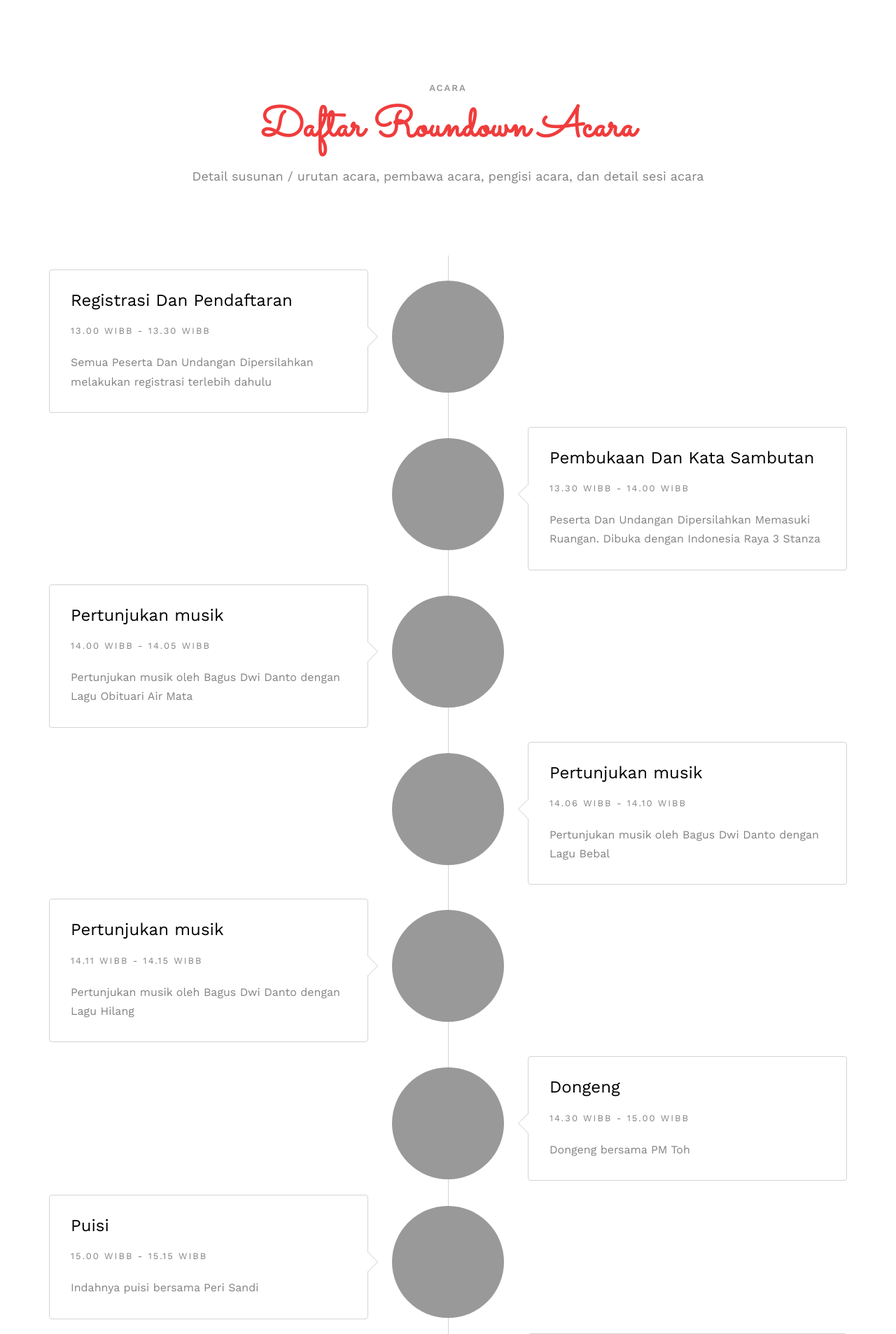
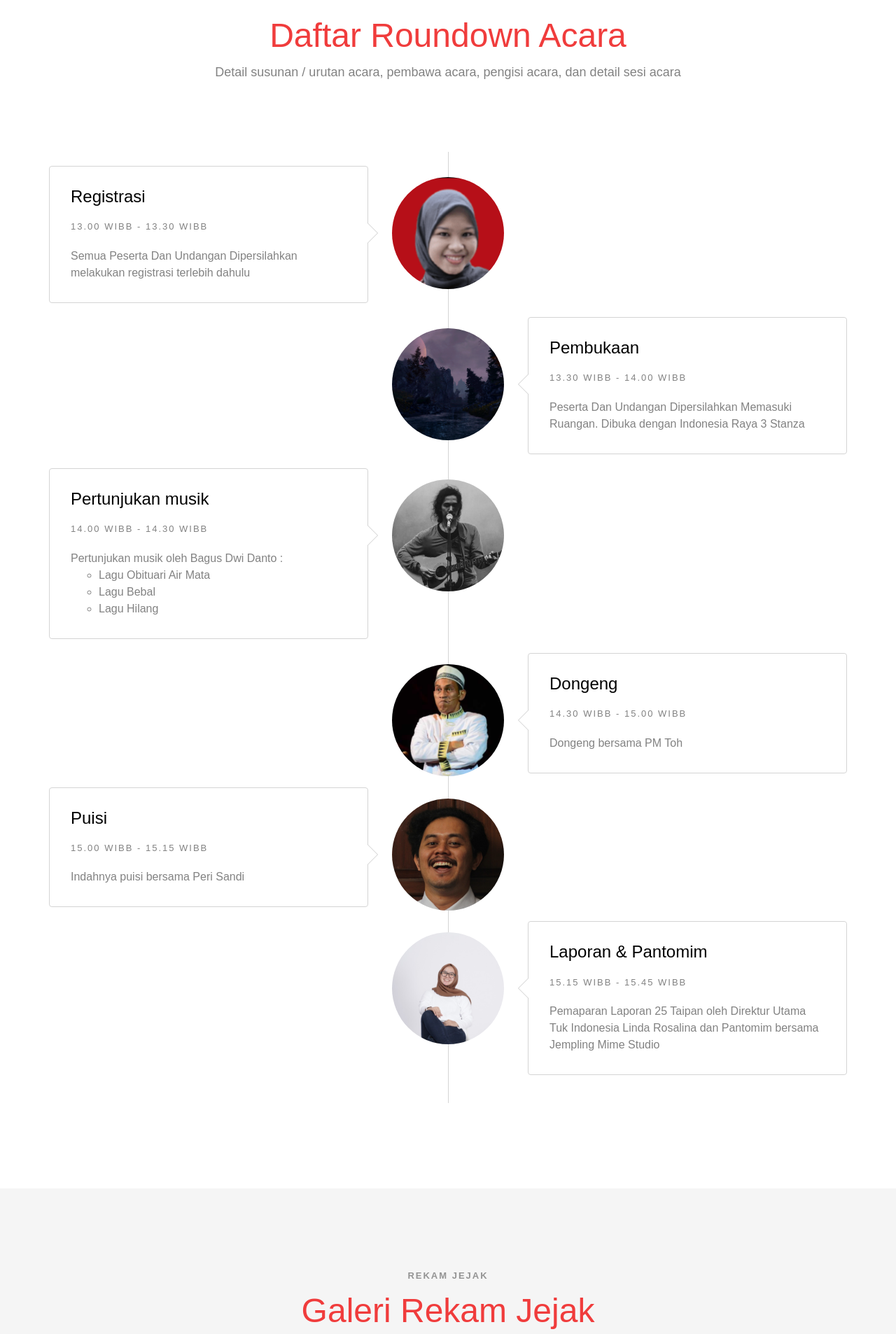
Before and after one commit to rhyoharianja/invitation, a PHP site: page / in a window 1280 px wide. Shown: the part 2517-4423 px from the top of the page at 70% size. Run offline with PHP 8.4, Linux system fonts and the light colour scheme; some web fonts are replaced.

Commit message:
update styling and background

```diff
--- a/css/icomoon.css
+++ b/css/icomoon.css
@@ -1569,3 +1569,6 @@
 .icon-youtube:before {
   content: "\ea80";
 }
+.icon-user-tie:before {
+  content: "\e976";
+}
--- a/css/style.css
+++ b/css/style.css
@@ -10,11 +10,12 @@
 * 	Template Style
 *
 * ======================================================= */
+
 body {
-  font-family: "Work Sans", Arial, sans-serif;
+  font-family: 'HONRESD', sans-serif;
   font-weight: 400;
   font-size: 16px;
-  line-height: 1.7;
+  line-height: 1.5;
   color: #828282;
   background: #fff;
 }
@@ -64,7 +65,7 @@ p {
 
 h1, h2, h3, h4, h5, h6, figure {
   color: #000;
-  font-family: "Work Sans", Arial, sans-serif;
+  font-family: 'HONRESD', sans-serif;
   font-weight: 400;
   margin: 0 0 20px 0;
 }
@@ -1181,12 +1183,12 @@ form label {
   margin-bottom: 2em;
 }
 .fh5co-heading h2 {
-  font-size: 60px;
+  font-size: 48px;
   margin-bottom: 10px;
-  line-height: 1.5;
-  font-weight: bold;
+  line-height: 1.2;
+  font-weight: reguler;
   color: #f03c3c;
-  font-family: "Sacramento", Arial, serif;
+  font-family: 'HONRESD', sans-serif;
 }
 @media screen and (max-width: 768px) {
   .fh5co-heading h2 {
--- a/index.html
+++ b/index.html
@@ -21,9 +21,6 @@
 	<meta name="twitter:url" content="" />
 	<meta name="twitter:card" content="" />
 
-	<link href='https://fonts.googleapis.com/css?family=Work+Sans:400,300,600,400italic,700' rel='stylesheet' type='text/css'>
-	<link href="https://fonts.googleapis.com/css?family=Sacramento" rel="stylesheet">
-
 	<!-- Animate.css -->
 	<link rel="stylesheet" href="css/animate.css">
 	<!-- Icomoon Icon Fonts-->
@@ -38,15 +35,20 @@
 	<link rel="stylesheet" href="css/owl.carousel.min.css">
 	<link rel="stylesheet" href="css/owl.theme.default.min.css">
 
+  <link href="https://fonts.cdnfonts.com/css/honresd" rel="stylesheet">
+
 	<!-- Theme style  -->
 	<link rel="stylesheet" href="css/style.css">
 
 	<!-- Modernizr JS -->
 	<script src="js/modernizr-2.6.2.min.js"></script>
+
 	<!-- FOR IE9 below -->
 	<!--[if lt IE 9]>
 	<script src="js/respond.min.js"></script>
 	<![endif]-->
+
+  <link rel="stylesheet" type="text/css" href="https://fonts.cdnfonts.com/css/roboto-condensed" />
 
 	</head>
 	<body>
@@ -64,18 +66,18 @@
 
 		</div>
 	</nav>
-	<header id="fh5co-header" class="fh5co-cover" role="banner" style="background-image:url(images/palm-bg.jpg);" data-stellar-background-ratio="0.5">
+	<header id="fh5co-header" class="fh5co-cover" role="banner" style="background-image:url(images/bg-home.gif);" data-stellar-background-ratio="0.8">
 		<div class="overlay"></div>
 		<div class="container">
 			<div class="row">
 				<div class="col-md-8 col-md-offset-2 text-center">
 					<div class="display-t">
-						<div class="display-tc animate-box" data-animate-effect="fadeIn">
-							<h2>Yth.</h2>
-							<h1>Linda Rosalina</h1>
-							<h2>Direktur Eksekutif TuK Indonesia</h2>
+						<div class="display-tc animate-box fadeIn animated-slow">
+							<h2 class="animate-box" style="margin-bottom:0px;">Yth.</h2>
+							<h1 class="animate-box">Linda Rosalina</h1>
+							<h2 class="animate-box">Direktur Eksekutif TuK Indonesia</h2>
 							<div class="simply-countdown simply-countdown-one"></div>
-							<p><a href="#" class="btn btn-default btn-sm">Buka Undangan</a></p>
+							<p class="animate-box"><a href="#fh5co-couple" class="btn btn-default btn-sm">Buka Undangan</a></p>
 						</div>
 					</div>
 				</div>
@@ -83,22 +85,20 @@
 		</div>
 	</header>
 
-	<div id="fh5co-couple">
+	<div id="fh5co-couple" class="fh5co-bg" style="background-image:url(images/white.jpg);">
 		<div class="container">
 			<div class="row">
 				<div class="col-md-8 col-md-offset-2 text-center fh5co-heading animate-box">
-					<p>Dengan berbahagia, kami mengundang Ibu untuk hadir dalam:</p>
-					<h3>diseminasi hasil penelitian kepada multipihak <br/>
-						(CSO, akademisi, pemerintah, kedutaan besar, perusahaan, perbankan, investor, masyarakat umum). <br/>
-						Serta memberikan ruang partisipasi kegiatan diseminasi ini bagi seniman dan komunitas dalam bentuk seni dan budaya</h3>
-					<h2>“Melihat yang tak terlihat, Mendengar yang tak terdengar”</h2>
-					<h3>Dua puluh lima taipan <br/> Keserakahan atas penguasaan sawit dan hutan Indonesia</h3>
+					<p class="animate-box ">Dengan berbahagia, kami mengundang Ibu untuk hadir dalam:</p><br/>
+					<h3 class="animate-box">diseminasi hasil penelitiandalam bentuk seni dan budaya</h3><br/><br/>
+					<h2 class="animate-box">“Melihat yang tak terlihat, Mendengar yang tak terdengar”</h2>
+					<h2 class="animate-box">Dua puluh lima taipan<br/>Keserakahan atas penguasaan sawit dan hutan Indonesia</h2>
 				</div>
 			</div>
 		</div>
 	</div>
 
-	<div id="fh5co-event" class="fh5co-bg" style="background-image:url(images/green-palm.jpg);">
+	<div id="fh5co-event" class="fh5co-bg" style="background-image:url(images/bg-home.gif);">
 		<div class="overlay"></div>
 		<div class="container">
 			<div class="row">
@@ -131,32 +131,32 @@
 								<div class="event-wrap animate-box">
 									<h3>Tempat</h3>
 									<div class="event-col">
-										<i class="icon-clock"></i>
+										<i class="icon-location2"></i>
 										<span>Teater</span>
 										<span>Salihara</span>
 									</div>
 									<div class="event-col">
-										<i class="icon-calendar"></i>
+										<i class="icon-map"></i>
 										<span>Indoor</span>
 										<span>Room</span>
 									</div>
-									<p>Jl. Salihara No.16, RT.11/RW.3, Ps. Minggu, Kota Jakarta Selatan, Daerah Khusus Ibukota Jakarta 12520</p>
+									<p>Jl. Salihara No.16, RT.11/RW.3, Ps. Minggu, Kota Jakarta Selatan, Daerah Khusus Ibukota Jakarta 12520</p><br/>
 								</div>
 							</div>
 							<div class="col-md-4 col-sm-12 text-center">
 								<div class="event-wrap animate-box">
 									<h3>Dresscode</h3>
 									<div class="event-col">
-										<i class="icon-clock"></i>
-										<span>Busana Gelap</span>
-										<span>Busana Hitam</span>
+										<i class="icon-user"></i>
+										<span>Busana</span>
+										<span>Hitam</span>
 									</div>
 									<div class="event-col">
-										<i class="icon-calendar"></i>
+										<i class="icon-users"></i>
 										<span>Formal</span>
 										<span>Rapi</span>
 									</div>
-									<p>Mohon untuk menggunakan pakaian formal gelap atau berwarna hitam saat datang dan mengikuti acara / event</p>
+									<p>Mohon untuk menggunakan pakaian formal gelap atau berwarna hitam saat datang dan mengikuti acara / event</p><br/>
 								</div>
 							</div>
 						</div>
@@ -170,7 +170,6 @@
 		<div class="container">
 			<div class="row">
 				<div class="col-md-8 col-md-offset-2 text-center fh5co-heading animate-box">
-					<span>Acara</span>
 					<h2>Daftar Roundown Acara</h2>
 					<p>Detail susunan / urutan acara, pembawa acara, pengisi acara, dan detail sesi acara</p>
 				</div>
@@ -179,10 +178,10 @@
 				<div class="col-md-12 col-md-offset-0">
 					<ul class="timeline animate-box">
 						<li class="animate-box">
-							<div class="timeline-badge" style="background-image:url();"></div>
+							<div class="timeline-badge" style="background-image:url(images/mufida.png);"></div>
 							<div class="timeline-panel">
 								<div class="timeline-heading">
-									<h3 class="timeline-title">Registrasi Dan Pendaftaran</h3>
+									<h3 class="timeline-title">Registrasi</h3>
 									<span class="date">13.00 WIBB - 13.30 WIBB</span>
 								</div>
 								<div class="timeline-body">
@@ -191,10 +190,10 @@
 							</div>
 						</li>
 						<li class="timeline-inverted animate-box">
-							<div class="timeline-badge" style="background-image:url();"></div>
+							<div class="timeline-badge" style="background-image:url(images/bg-home.gif);"></div>
 							<div class="timeline-panel">
 								<div class="timeline-heading">
-									<h3 class="timeline-title">Pembukaan Dan Kata Sambutan</h3>
+									<h3 class="timeline-title">Pembukaan</h3>
 									<span class="date">13.30 WIBB - 14.00 WIBB</span>
 								</div>
 								<div class="timeline-body">
@@ -203,43 +202,24 @@
 							</div>
 						</li>
 						<li class="animate-box">
-							<div class="timeline-badge" style="background-image:url();"></div>
+							<div class="timeline-badge" style="background-image:url(images/bagus-dwi-danto.jpg);"></div>
 							<div class="timeline-panel">
 								<div class="timeline-heading">
 									<h3 class="timeline-title">Pertunjukan musik</h3>
-									<span class="date">14.00 WIBB - 14.05 WIBB</span>
+									<span class="date">14.00 WIBB - 14.30 WIBB</span>
 								</div>
 								<div class="timeline-body">
-									<p>Pertunjukan musik oleh Bagus Dwi Danto dengan Lagu Obituari Air Mata</p>
+									<p>Pertunjukan musik oleh Bagus Dwi Danto : </p>
+                  <ul>
+                    <li>Lagu Obituari Air Mata</li>
+                    <li>Lagu Bebal</li>
+                    <li>Lagu Hilang</li>
+                  </ul>
 								</div>
 							</div>
 						</li>
 						<li class="timeline-inverted animate-box">
-							<div class="timeline-badge" style="background-image:url();"></div>
-							<div class="timeline-panel">
-								<div class="timeline-heading">
-									<h3 class="timeline-title">Pertunjukan musik</h3>
-									<span class="date">14.06 WIBB - 14.10 WIBB</span>
-								</div>
-								<div class="timeline-body">
-									<p>Pertunjukan musik oleh Bagus Dwi Danto dengan Lagu Bebal</p>
-								</div>
-							</div>
-						</li>
-						<li class="animate-box">
-							<div class="timeline-badge" style="background-image:url();"></div>
-							<div class="timeline-panel">
-								<div class="timeline-heading">
-									<h3 class="timeline-title">Pertunjukan musik</h3>
-									<span class="date">14.11 WIBB - 14.15 WIBB</span>
-								</div>
-								<div class="timeline-body">
-									<p>Pertunjukan musik oleh Bagus Dwi Danto dengan Lagu Hilang</p>
-								</div>
-							</div>
-						</li>
-						<li class="timeline-inverted animate-box">
-							<div class="timeline-badge" style="background-image:url();"></div>
+							<div class="timeline-badge" style="background-image:url(images/pmtoh.png);"></div>
 							<div class="timeline-panel">
 								<div class="timeline-heading">
 									<h3 class="timeline-title">Dongeng</h3>
@@ -251,7 +231,7 @@
 							</div>
 						</li>
 						<li class="animate-box">
-							<div class="timeline-badge" style="background-image:url();"></div>
+							<div class="timeline-badge" style="background-image:url(images/peri-sandi.jpg);"></div>
 							<div class="timeline-panel">
 								<div class="timeline-heading">
 									<h3 class="timeline-title">Puisi</h3>
@@ -263,30 +243,18 @@
 							</div>
 						</li>
 						<li class="timeline-inverted animate-box">
-							<div class="timeline-badge" style="background-image:url();"></div>
+							<div class="timeline-badge" style="background-image:url(images/linda-rosalina.jpeg);"></div>
 							<div class="timeline-panel">
 								<div class="timeline-heading">
-									<h3 class="timeline-title">laporan</h3>
-									<span class="date">15.15 WIBB - 15.30 WIBB</span>
+									<h3 class="timeline-title">Laporan & Pantomim</h3>
+									<span class="date">15.15 WIBB - 15.45 WIBB</span>
 								</div>
 								<div class="timeline-body">
-									<p>Penuturan Laporan 25 Taipan oleh Direktur Utama Tuk Indonesia Linda Rosalina</p>
+									<p>Pemaparan Laporan 25 Taipan oleh Direktur Utama Tuk Indonesia Linda Rosalina dan Pantomim bersama Jempling Mime Studio</p>
 								</div>
 							</div>
 						</li>
-						<li class="animate-box">
-							<div class="timeline-badge" style="background-image:url();"></div>
-							<div class="timeline-panel">
-								<div class="timeline-heading">
-									<h3 class="timeline-title">Pantomim</h3>
-									<span class="date">15.30 WIBB - 15.45 WIBB</span>
-								</div>
-								<div class="timeline-body">
-									<p>Pantomim bersama Jempling Mime Studio</p>
-								</div>
-							</div>
-						</li>
-			    	</ul>
+			    </ul>
 				</div>
 			</div>
 		</div>
@@ -297,7 +265,7 @@
 			<div class="row">
 				<div class="col-md-8 col-md-offset-2 text-center fh5co-heading animate-box">
 					<span>Rekam Jejak</span>
-					<h2>Galeri Rekam Jejak</h2>
+					<h2 style="padding-top: 10px;">Galeri Rekam Jejak</h2>
 				</div>
 			</div>
 			<div class="row row-bottom-padded-md">
@@ -386,172 +354,7 @@
 			</div>
 		</div>
 	</div>
-
-	<!-- <div id="fh5co-counter" class="fh5co-bg fh5co-counter" style="background-image:url();">
-		<div class="overlay"></div>
-		<div class="container">
-			<div class="row">
-				<div class="display-t">
-					<div class="display-tc">
-						<div class="col-md-3 col-sm-6 animate-box">
-							<div class="feature-center">
-								<span class="icon">
-									<i class="icon-users"></i>
-								</span>
-
-								<span class="counter js-counter" data-from="0" data-to="500" data-speed="5000" data-refresh-interval="50">1</span>
-								<span class="counter-label">Estimated Guest</span>
-
-							</div>
-						</div>
-						<div class="col-md-3 col-sm-6 animate-box">
-							<div class="feature-center">
-								<span class="icon">
-									<i class="icon-user"></i>
-								</span>
-
-								<span class="counter js-counter" data-from="0" data-to="1000" data-speed="5000" data-refresh-interval="50">1</span>
-								<span class="counter-label">We Catter</span>
-							</div>
-						</div>
-						<div class="col-md-3 col-sm-6 animate-box">
-							<div class="feature-center">
-								<span class="icon">
-									<i class="icon-calendar"></i>
-								</span>
-								<span class="counter js-counter" data-from="0" data-to="402" data-speed="5000" data-refresh-interval="50">1</span>
-								<span class="counter-label">Events Done</span>
-							</div>
-						</div>
-						<div class="col-md-3 col-sm-6 animate-box">
-							<div class="feature-center">
-								<span class="icon">
-									<i class="icon-clock"></i>
-								</span>
-
-								<span class="counter js-counter" data-from="0" data-to="2345" data-speed="5000" data-refresh-interval="50">1</span>
-								<span class="counter-label">Hours Spent</span>
-
-							</div>
-						</div>
-					</div>
-				</div>
-			</div>
-		</div>
-	</div> -->
-
-	<!-- <div id="fh5co-testimonial">
-		<div class="container">
-			<div class="row">
-				<div class="row animate-box">
-					<div class="col-md-8 col-md-offset-2 text-center fh5co-heading">
-						<span>Best Wishes</span>
-						<h2>Friends Wishes</h2>
-					</div>
-				</div>
-				<div class="row">
-					<div class="col-md-12 animate-box">
-						<div class="wrap-testimony">
-							<div class="owl-carousel-fullwidth">
-								<div class="item">
-									<div class="testimony-slide active text-center">
-										<figure>
-											<img src="images/couple-1.jpg" alt="user">
-										</figure>
-										<span>John Doe, via <a href="#" class="twitter">Twitter</a></span>
-										<blockquote>
-											<p>"Far far away, behind the word mountains, far from the countries Vokalia and Consonantia, there live the blind texts. Separated they live in Bookmarksgrove right at the coast of the Semantics"</p>
-										</blockquote>
-									</div>
-								</div>
-								<div class="item">
-									<div class="testimony-slide active text-center">
-										<figure>
-											<img src="images/couple-2.jpg" alt="user">
-										</figure>
-										<span>John Doe, via <a href="#" class="twitter">Twitter</a></span>
-										<blockquote>
-											<p>"Far far away, behind the word mountains, far from the countries Vokalia and Consonantia, at the coast of the Semantics, a large language ocean."</p>
-										</blockquote>
-									</div>
-								</div>
-								<div class="item">
-									<div class="testimony-slide active text-center">
-										<figure>
-											<img src="images/couple-3.jpg" alt="user">
-										</figure>
-										<span>John Doe, via <a href="#" class="twitter">Twitter</a></span>
-										<blockquote>
-											<p>"Far far away, far from the countries Vokalia and Consonantia, there live the blind texts. Separated they live in Bookmarksgrove right at the coast of the Semantics, a large language ocean."</p>
-										</blockquote>
-									</div>
-								</div>
-							</div>
-						</div>
-					</div>
-				</div>
-			</div>
-		</div>
-	</div> -->
-
-	<!-- <div id="fh5co-services" class="fh5co-section-gray">
-		<div class="container">
-
-			<div class="row animate-box">
-				<div class="col-md-8 col-md-offset-2 text-center fh5co-heading">
-					<h2>We Offer Services</h2>
-					<p>Dignissimos asperiores vitae velit veniam totam fuga molestias accusamus alias autem provident. Odit ab aliquam dolor eius.</p>
-				</div>
-			</div>
-
-			<div class="row">
-				<div class="col-md-6">
-					<div class="feature-left animate-box" data-animate-effect="fadeInLeft">
-						<span class="icon">
-							<i class="icon-calendar"></i>
-						</span>
-						<div class="feature-copy">
-							<h3>We Organized Events</h3>
-							<p>Facilis ipsum reprehenderit nemo molestias. Aut cum mollitia reprehenderit. Eos cumque dicta adipisci architecto culpa amet.</p>
-						</div>
-					</div>
-
-					<div class="feature-left animate-box" data-animate-effect="fadeInLeft">
-						<span class="icon">
-							<i class="icon-image"></i>
-						</span>
-						<div class="feature-copy">
-							<h3>Photoshoot</h3>
-							<p>Facilis ipsum reprehenderit nemo molestias. Aut cum mollitia reprehenderit. Eos cumque dicta adipisci architecto culpa amet.</p>
-						</div>
-					</div>
-
-					<div class="feature-left animate-box" data-animate-effect="fadeInLeft">
-						<span class="icon">
-							<i class="icon-video"></i>
-						</span>
-						<div class="feature-copy">
-							<h3>Video Editing</h3>
-							<p>Facilis ipsum reprehenderit nemo molestias. Aut cum mollitia reprehenderit. Eos cumque dicta adipisci architecto culpa amet.</p>
-						</div>
-					</div>
-
-				</div>
-
-				<div class="col-md-6 animate-box">
-					<div class="fh5co-video fh5co-bg" style="background-image: url(images/img_bg_3.jpg); ">
-						<a href="https://vimeo.com/channels/staffpicks/93951774" class="popup-vimeo"><i class="icon-video2"></i></a>
-						<div class="overlay"></div>
-					</div>
-				</div>
-			</div>
-
-
-		</div>
-	</div> -->
-
-
-	<div id="fh5co-started" class="fh5co-bg" style="background-image:url(images/form-bg.jpg);">
+	<div id="fh5co-started" class="fh5co-bg" style="background-image:url(images/bg-home.gif);">
 		<div class="overlay"></div>
 		<div class="container">
 			<div class="row animate-box">
@@ -566,7 +369,7 @@
 						<div class="col-md-3">
 							<div class="form-group">
 								<label for="name" class="sr-only">Nama Lengkap</label>
-								<input type="name" class="form-control" id="name" placeholder="Name">
+								<input type="name" class="form-control" id="name" placeholder="Nama">
 							</div>
 						</div>
 						<div class="col-md-3">
@@ -578,11 +381,11 @@
 						<div class="col-md-3">
 							<div class="form-group">
 								<label for="email" class="sr-only">Nomor Telepon</label>
-								<input type="email" class="form-control" id="email" placeholder="Email">
+								<input type="email" class="form-control" id="email" placeholder="Nomor Telepon">
 							</div>
 						</div>
 						<div class="col-md-3">
-							<button type="submit" class="btn btn-default btn-block">I am Attending</button>
+							<button type="submit" class="btn btn-default btn-block">Saya akan hadir</button>
 						</div>
 					</form>
 				</div>
@@ -596,7 +399,7 @@
 			<div class="row copyright">
 				<div class="col-md-12 text-center">
 					<p>
-						<small class="block">&copy; 2023 Free HTML5. All Rights Reserved.</small>
+						<small class="block">&copy; 2023. All Rights Reserved.</small>
 						<small class="block">Designed by <a href="https://www.tuk.or.id/" target="_blank">TuK Indonesia</a> Author oleh: <a href="suryo@tuk.or.id" target="_blank">Suryo Galih K H</a></small>
 					</p>
 					<p>
--- a/js/main.js
+++ b/js/main.js
@@ -22,7 +22,6 @@
 	var offcanvasMenu = function() {
 
 		$('#page').prepend('<div id="fh5co-offcanvas" />');
-		$('#page').prepend('<a href="#" class="js-fh5co-nav-toggle fh5co-nav-toggle fh5co-nav-white"><i></i></a>');
 		var clone1 = $('.menu-1 > ul').clone();
 		$('#fh5co-offcanvas').append(clone1);
 		var clone2 = $('.menu-2 > ul').clone();
```
Also changed, not shown: other parts of css/style.css (+23 -5 lines), images/bagus-dwi-danto.jpg (added), images/bg-home.gif (added), images/linda-rosalina.jpeg (added), images/mufida.png (added), images/peri-sandi.jpg (added), images/pmtoh.png (added), images/white.jpg (added), 2 other files.
